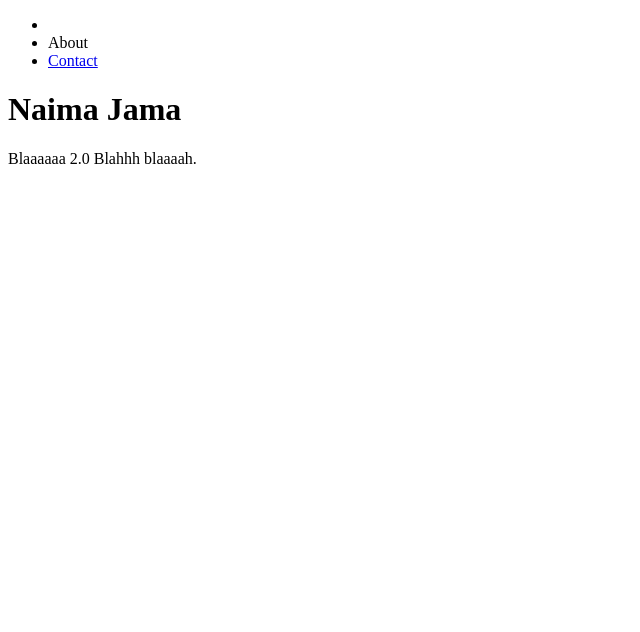
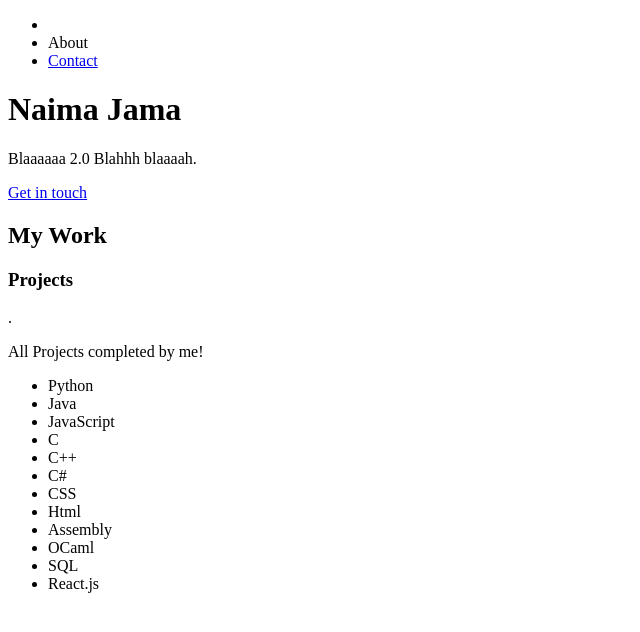
Before and after one commit to Neverlad/profolio, a plain HTML site: page index.html in a window 1280 px wide. Shown: the whole page, without its empty margins (0-640 px from the left). Drawn offline with Linux system fonts and the light colour scheme.

Commit message:
Stopped before domain
this is where i think i can list and mabye link my past projects here.
-| Who knows how |-

```diff
--- a/index.html
+++ b/index.html
@@ -39,11 +39,60 @@
                 </h1>
                 <!-- A Small lil description of myself -->
                 <p>Blaaaaaa 2.0 Blahhh blaaaah.</p>
-                <a href="#contact" class=""
+                <!-- button's color is blue -->
+                <a href="#contact" class="btn btn--blue">Get in touch</a>
             </div>
         </div>
     </header>
 
+    <main role="main">
+        <!-- ***** Work ******** -->
+
+        <section class="work" id="work"> <!-- What does section mean? -->
+            <div class="row">
+                <h2>My Work</h2>       <!-- second header -->
+                <div class="work__boxes">
+
+                 <!-- Each div with a work__box class is a project. -->
+                  <div class="work__box">
+                    <div class="work__text">
+                        <h3>Projects</h3>.  <!-- third header -->
+                        <p>
+                            All Projects completed by me!
+                        </p>
+                        <ul class="work__list">
+                            <li>Python</li>
+                            <li>Java</li>
+                            <li>JavaScript</li>
+                            <li>C</li>
+                            <li>C++</li>
+                            <li>C#</li>
+                            <li>CSS</li>
+                            <li>Html</li>
+                            <li>Assembly</li>
+                            <li>OCaml</li>
+                            <li>SQL</li>
+                            <li>React.js</li>
+                        </ul>
+
+                        <div class="work__links">
+                            <!-- I need a link here a domain I think? -->
+                        </div>
+                    </div>
+
+                  </div>
+
+
+
+
+                </div>
+
+            </div>
+
+        </section>
+
+    </main>
+
   </body>
 
 <html>
```
